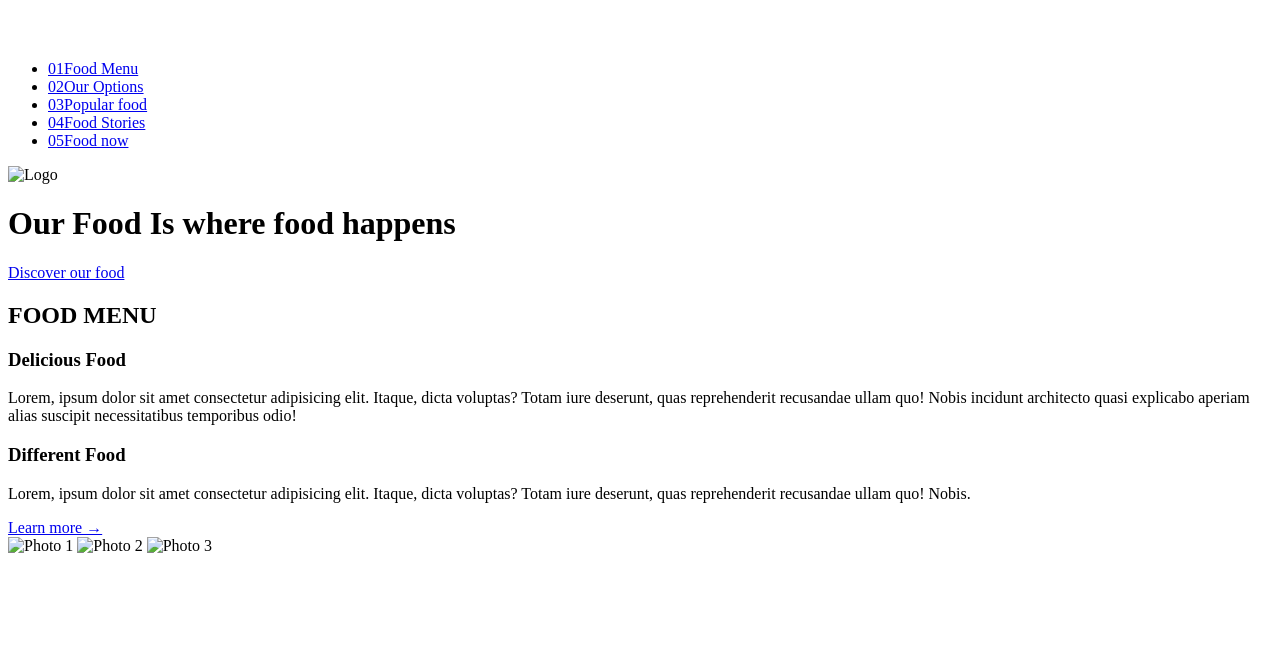
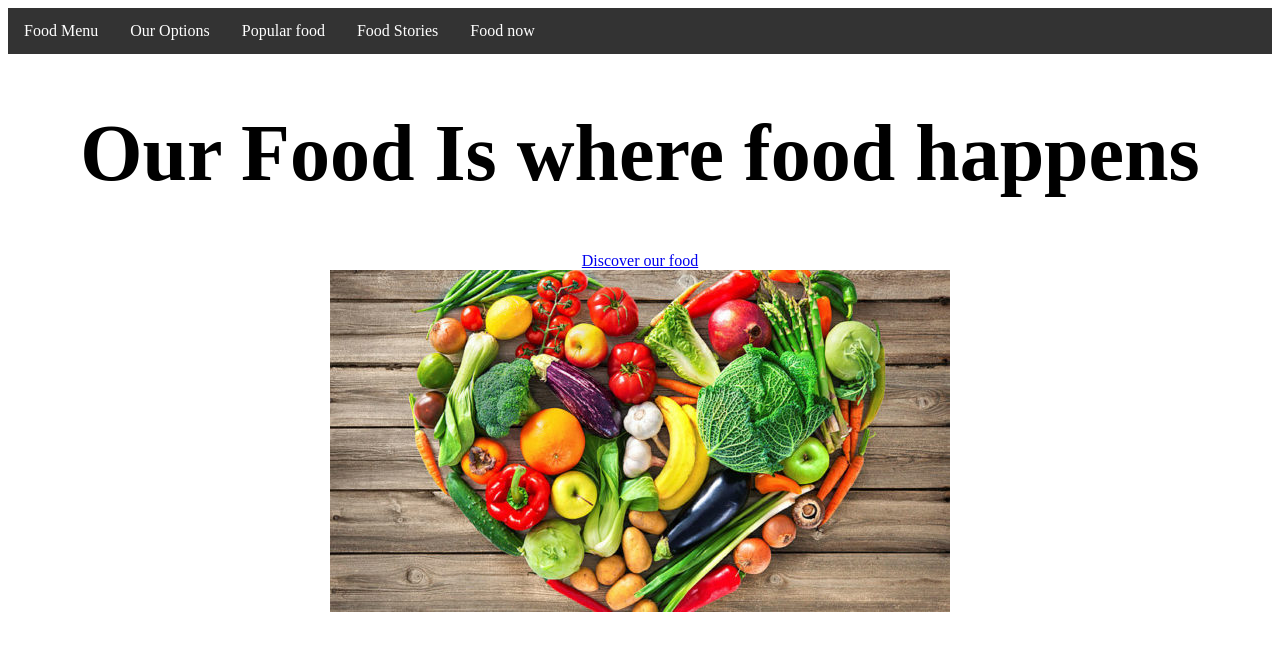
Before and after one commit to axelzo/food-menu, a plain HTML site: page index.html in a window 1280 px wide. Drawn offline with Linux system fonts and the light colour scheme.

Commit message:
agregada barra de navegacion, carpeta de imagenes  y se implementa metodologia de clases BEM

```diff
--- a/index.html
+++ b/index.html
@@ -12,24 +12,17 @@
 
 <body>
     <div class="navigation">
-        <label for="navi-toggle" class="navigation__button">
-            <span class="navigation__icon">&nbsp;</span>
-        </label>
-        <div class="navigation__background">&nbsp;</div>
         <nav class="navigation__nav">
             <ul class="navigation__list">
-                <li class="navigation__item"><a href="#" class="navigation__link"><span>01</span>Food Menu</a></li>
-                <li class="navigation__item"><a href="#" class="navigation__link"><span>02</span>Our Options</a></li>
-                <li class="navigation__item"><a href="#" class="navigation__link"><span>03</span>Popular food</a></li>
-                <li class="navigation__item"><a href="#" class="navigation__link"><span>04</span>Food Stories</a></li>
-                <li class="navigation__item"><a href="#" class="navigation__link"><span>05</span>Food now</a></li>
+                <li class="navigation__item"><a href="#" class="navigation__link">Food Menu</a></li>
+                <li class="navigation__item"><a href="#" class="navigation__link">Our Options</a></li>
+                <li class="navigation__item"><a href="#" class="navigation__link">Popular food</a></li>
+                <li class="navigation__item"><a href="#" class="navigation__link">Food Stories</a></li>
+                <li class="navigation__item"><a href="#" class="navigation__link">Food now</a></li>
             </ul>
         </nav>
     </div>
     <header class="header">
-        <div class="header__logo-box">
-            <img src="img/logo-white.png" alt="Logo" class="header__logo" />
-        </div>
         <div class="header__text-box">
             <h1 class="heading-primary">
                 <span class="heading-primary--main">Our Food</span>
@@ -37,38 +30,9 @@
             </h1>
             <a href="#" class="btn btn--white btn--animated">Discover our food</a>
         </div>
+        <div class="header__image-box">
+            <img src="img/food.jpg" alt="Logo" class="header__image" />
+        </div>
     </header>
-    <main>
-        <section class="section-about">
-            <div class="u-center-text u-margin-botton-big">
-                <h2 class="heading-secondary u-margin-botton-big">
-                    FOOD MENU
-                </h2>
-            </div>
-            <div class="row">
-                <div class="col-1-of-2">
-                    <h3 class="heading-tertiary u-margin-botton-small">Delicious Food</h3>
-                    <p class="paragraph">
-                        Lorem, ipsum dolor sit amet consectetur adipisicing elit. Itaque, dicta voluptas? Totam iure
-                        deserunt, quas reprehenderit recusandae ullam quo! Nobis incidunt architecto quasi explicabo
-                        aperiam alias suscipit necessitatibus temporibus odio!
-                    </p>
-                    <h3 class="heading-tertiary u-margin-botton-small">Different Food</h3>
-                    <p class="paragraph">
-                        Lorem, ipsum dolor sit amet consectetur adipisicing elit. Itaque, dicta voluptas? Totam iure
-                        deserunt, quas reprehenderit recusandae ullam quo! Nobis.
-                    </p>
-
-                    <a href="#" class="btn-text">Learn more &rarr;</a>
-                </div>
-                <div class="col-1-of-2">
-                    <div class="composition">
-                        <img src="img/nat-1-large.jpg" alt="Photo 1" class="composition__photo composition__photo--p1">
-                        <img src="img/nat-2-large.jpg" alt="Photo 2" class="composition__photo composition__photo--p2">
-                        <img src="img/nat-3-large.jpg" alt="Photo 3" class="composition__photo composition__photo--p3">
-                    </div>
-                </div>
-            </div>
-        </section>
     </body>
 </html>
--- a/style.css
+++ b/style.css
@@ -0,0 +1,48 @@
+
+.navigation_nav {
+    list-style-type: none;
+    margin: 0;
+    padding: 0;
+}
+
+.navigation__list {
+    list-style-type: none;
+    margin: 0;
+    padding: 0;
+    overflow: hidden;
+    background-color: #333;
+}
+
+.navigation__link {
+    display: block;
+    color: white;
+    text-align: center;
+    padding: 14px 16px;
+    text-decoration: none;
+}
+
+.navigation__link:hover {
+    background-color: #111;
+}
+
+.navigation__item {
+    float: left;
+}
+
+.heading-primary {
+    font-size: 5rem
+}
+
+.header__text-box {
+    text-align: center;
+}
+
+.header__image-box {
+    text-align: center;
+}
+
+.header_image {
+    width: 270px;
+    border: 1px solid black;
+    border-radius: 50%;
+}
```
Also changed, not shown: img/Food.jpg (added).
